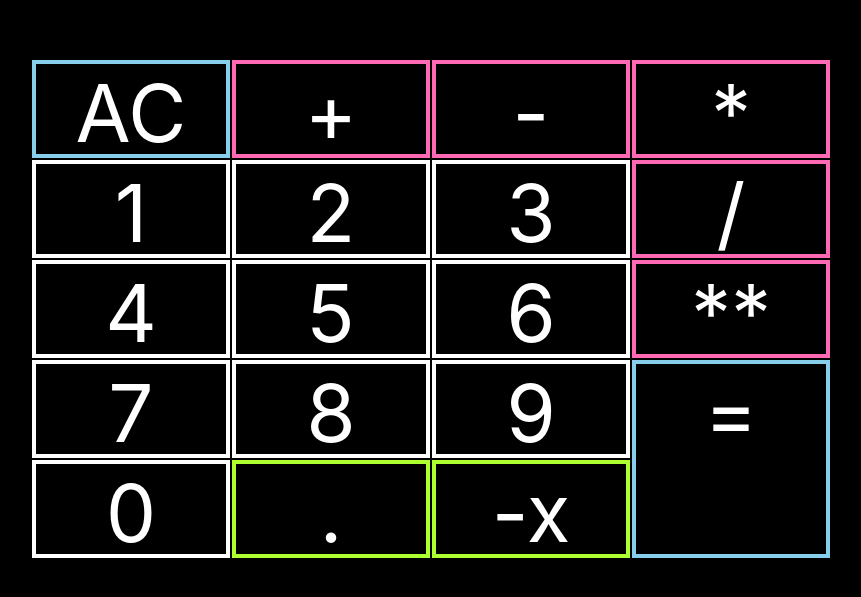
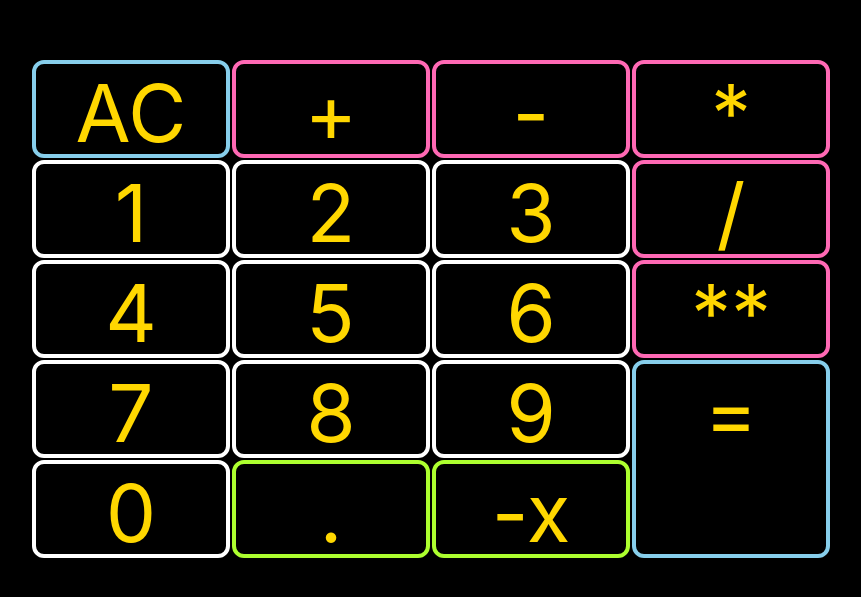
Before and after one commit to amara-j/calculator, a React (Create React App) app: page / in a window 1280 px wide. Shown: the part 129-726 px from the top of the page, without its empty margins (209-1070 px from the left). Built offline with nearby package versions, Linux system fonts and the light colour scheme.

Commit message:
adding generic button css class for common button styles

```diff
--- a/src/App.css
+++ b/src/App.css
@@ -78,6 +78,7 @@ html {
   width: 190px;
   height: 90px;
   margin: 5px 5px 5px 5px;
+  border-radius: 12px;
 }
 .equalsContainer {
   border: 4px solid skyblue;
@@ -86,6 +87,7 @@ html {
   margin: 5px 5px 5px 5px;
   grid-column: 4;
   grid-row: 4 / 5;
+  border-radius: 12px;
 }
 
 .clearContainer {
@@ -95,6 +97,7 @@ html {
   margin: 5px 5px 5px 5px;
   grid-column: 1;
   grid-row: 1;
+  border-radius: 12px;
 }
 
 .decimalContainer {
@@ -102,6 +105,7 @@ html {
   width: 190px;
   height: 90px;
   margin: 5px 5px 5px 5px;
+  border-radius: 12px;
 }
 
 .operatorContainer {
@@ -109,6 +113,7 @@ html {
   width: 190px;
   height: 90px;
   margin: 5px 5px 5px 5px;
+  border-radius: 12px;
 }
 
 .negativeContainer {
@@ -116,6 +121,7 @@ html {
   width: 190px;
   height: 90px;
   margin: 5px 5px 5px 5px;
+  border-radius: 12px;
 }
 
 .calculatorDisplay {
@@ -127,3 +133,7 @@ html {
   font-size: 80px;
   line-height: 80px;
 }
+
+.button {
+  color: gold;
+}
--- a/src/Button.js
+++ b/src/Button.js
@@ -3,7 +3,7 @@ import React from "react";
 const Button = (props) => {
   return (
     <div
-      className={props.containerClassName}
+      className={`${props.containerClassName} button`}
       id={props.containerID}
       onClick={props.onClick}
     >
```
